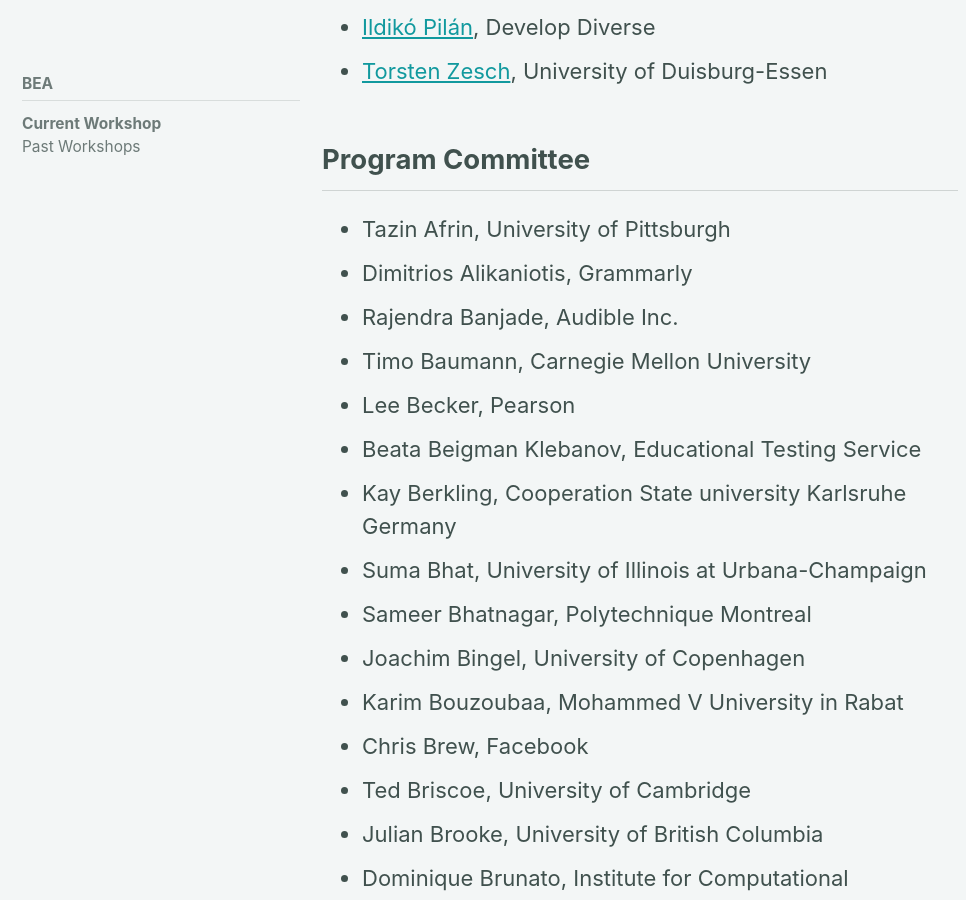
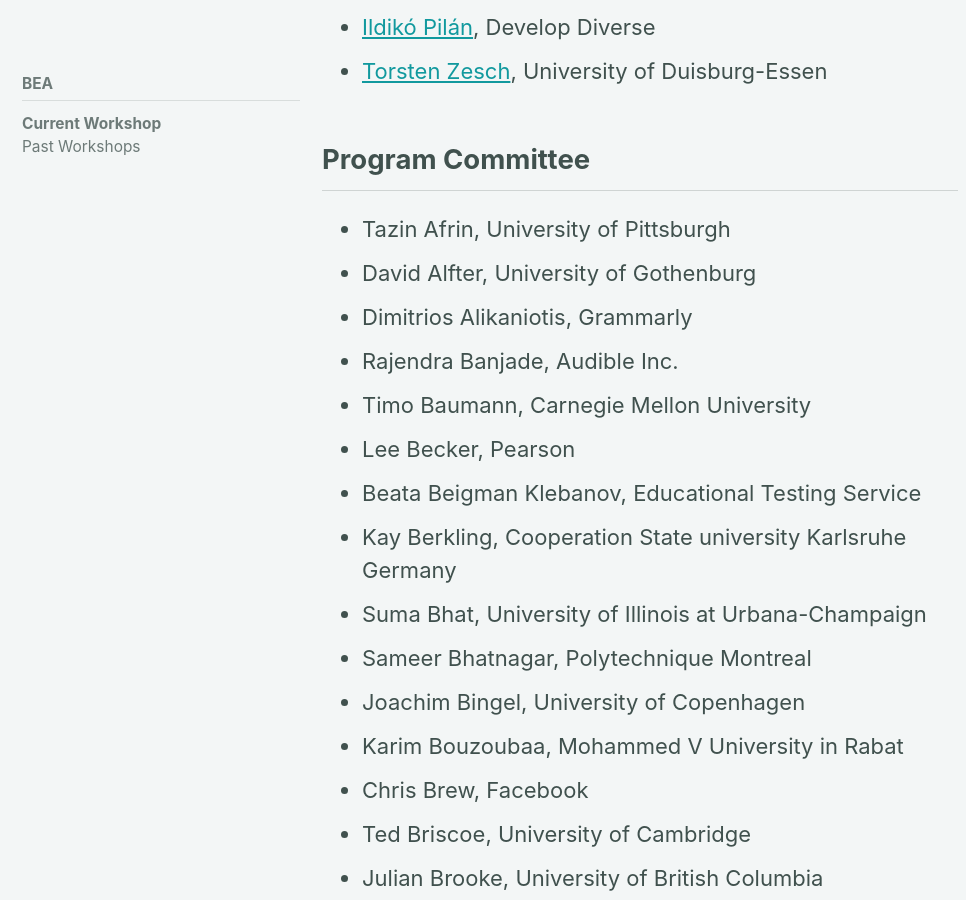
Before and after one commit to sigedu-org/website, a Jekyll site: the page built from _pages/bea/current.md, in a window 1280 px wide and 900 px high, scrolled down 8213 px. Shown: the whole window, without its empty margins (0-966 px from the left). Built offline with Jekyll 4.4.1, drawn with Linux system fonts in a browser that asks for light colours; cached includes are drawn as plain includes; nearby versions of some CDN libraries.

Commit message:
Update current.md

```diff
--- a/_pages/bea/current.md
+++ b/_pages/bea/current.md
@@ -130,6 +130,7 @@ We will be using the START conference system to manage submissions: https://www.
 ## Program Committee
 
 - Tazin Afrin, University of Pittsburgh
+- David Alfter, University of Gothenburg
 - Dimitrios Alikaniotis, Grammarly
 - Rajendra Banjade, Audible Inc.
 - Timo Baumann, Carnegie Mellon University
```
